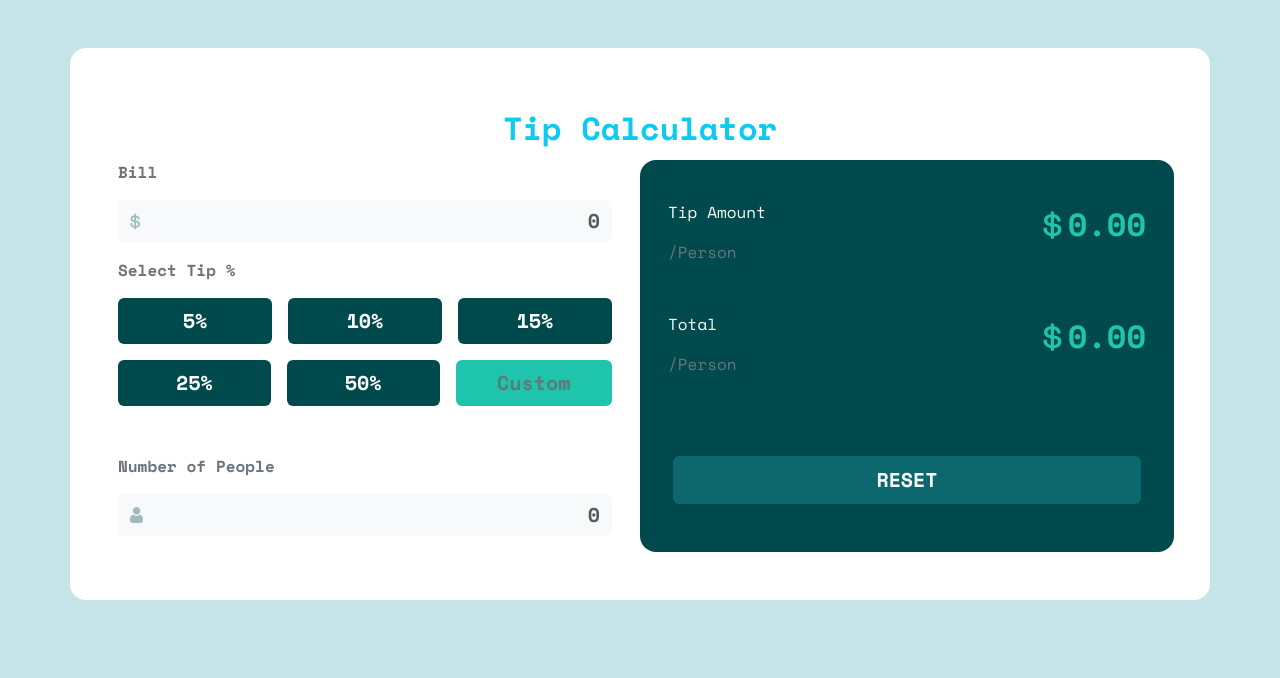
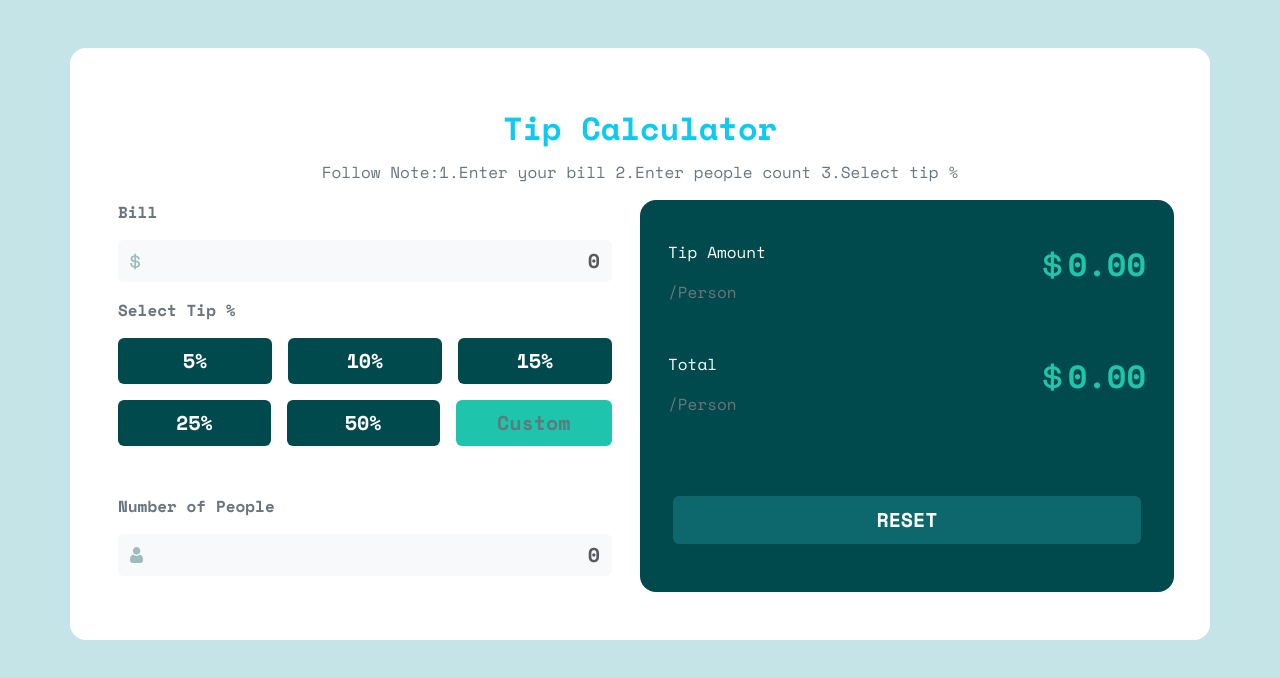
Before and after one commit to Khudaverdi27/tip-calculator, a plain HTML site: page index.html in a window 1280 px wide. Drawn offline with nearby package versions, Linux system fonts and the light colour scheme.

Commit message:
small corrections

```diff
--- a/index.html
+++ b/index.html
@@ -17,6 +17,10 @@
 <body>
   <div class="container mt-5 p-5 rounded-4 bg-white">
     <p class="text-center text-info fs-2 m-2 fontWeight">Tip Calculator</p>
+    <p class="text-center text-secondary">Follow Note:1.Enter your bill
+      2.Enter people count
+      3.Select tip %
+    </p>
     <div class="row">
       <!-- Left Box -->
       <div class="col fontWeight">
```
